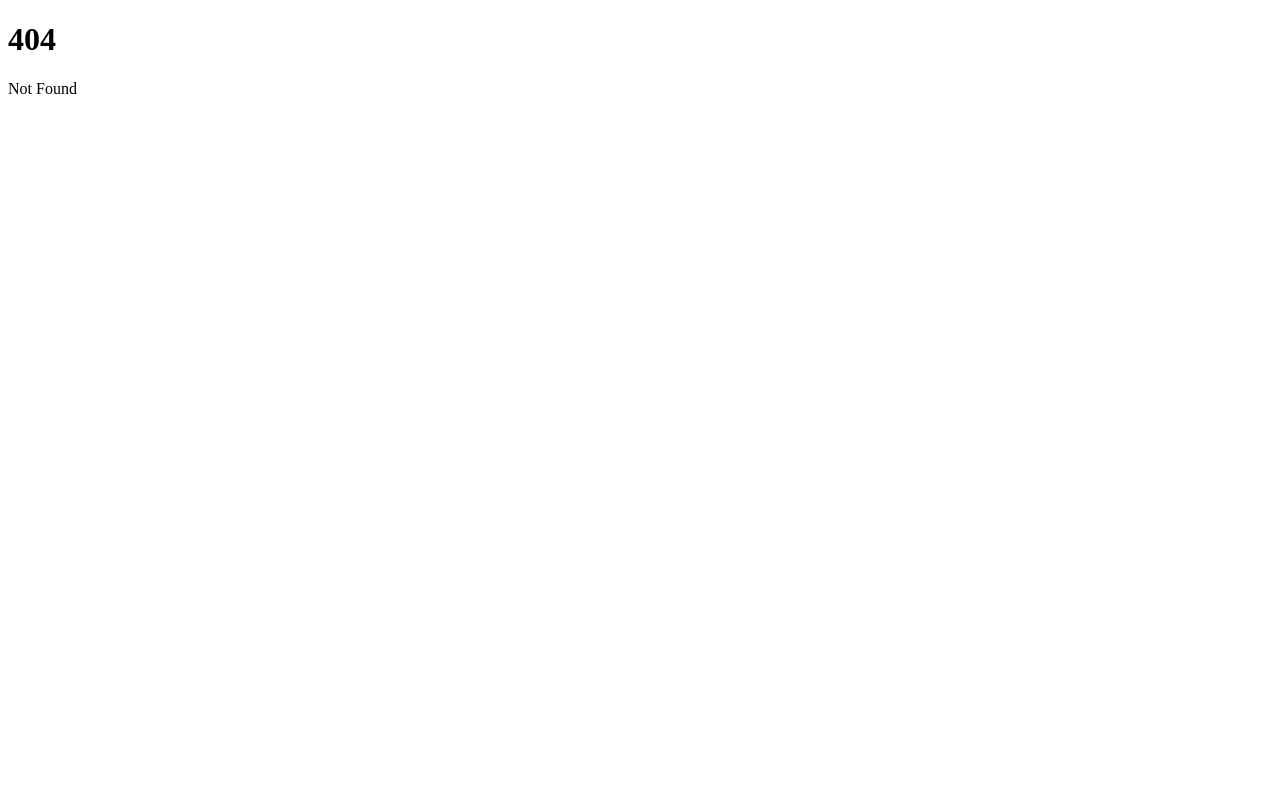
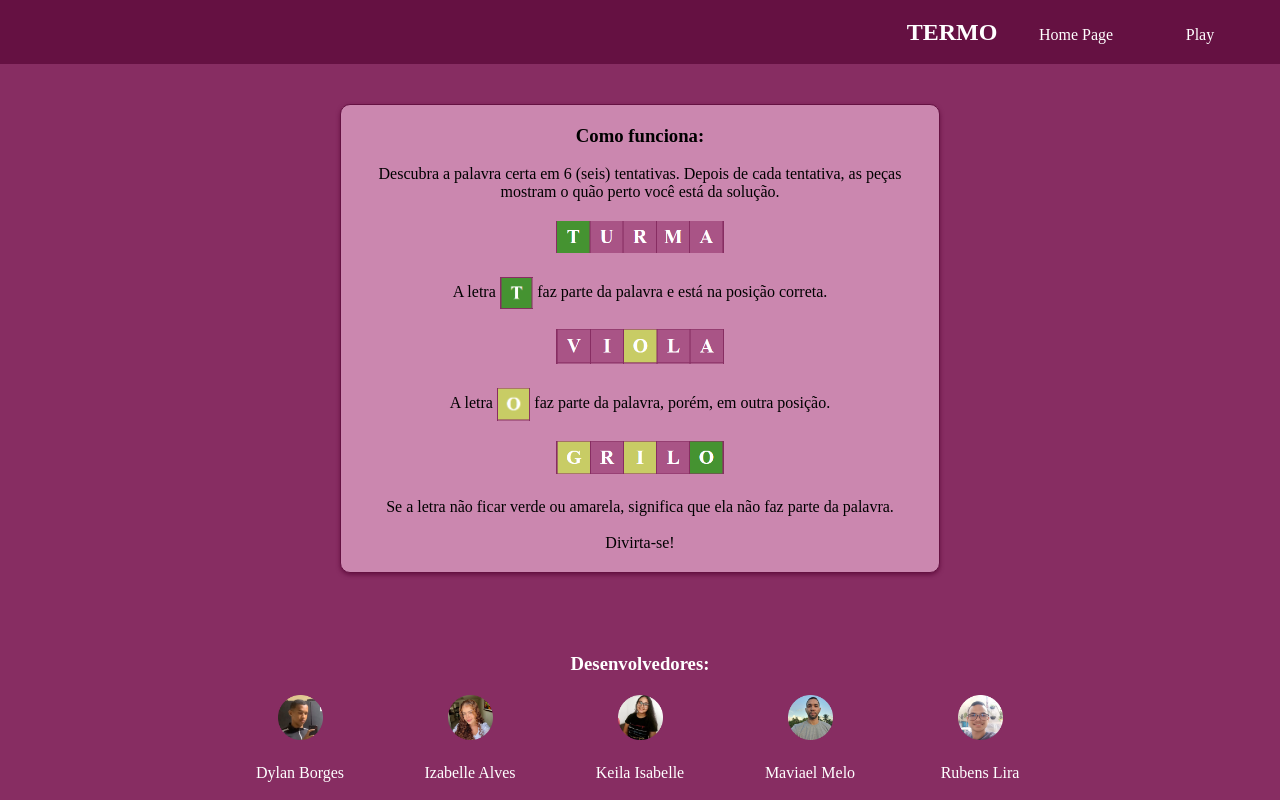
Before and after one commit to IzabelleAlves/Termo-game, a SvelteKit app: page /about in a window 1280 px wide. Before the commit this address had no page. Shown: the top 800 px of the page. Built offline with nearby package versions, Linux system fonts and the light colour scheme.

Commit message:
manutenção final

```diff
--- a/src/routes/+page.svelte
+++ b/src/routes/+page.svelte
@@ -18,8 +18,8 @@
         <img src="\images\Logo.png" alt="Logo T">
     </figure>
     <nav class="menuHomePage">
-        <a class="menu" href="/jogar">Play</a>
-        <a class="menu" href="/sobre">About</a>
+        <a class="menu" href="/play">Play</a>
+        <a class="menu" href="/about">About</a>
     </nav>
 </article>
 
--- a/src/routes/sobre/+page.svelte
+++ b/src/routes/about/+page.svelte
@@ -1,6 +1,6 @@
 <script lang="ts">
 	import '../../styles/global.css';
-	import '../../styles/sobre.css';
+	import '../../styles/about.css';
 	import Footer from '../components/footer.svelte';
 
 	let tituloDoJogo: string = 'TERMO';
@@ -12,7 +12,7 @@
 	<nav class="navigationMenu">
 		<h1 class="menu">TERMO</h1>
 		<a class="menu" href="/">Home Page</a>
-		<a class="menu" href="/jogar">Play</a>
+		<a class="menu" href="/play">Play</a>
 	</nav>
 </header>
 <section class="game-instructions">
@@ -23,15 +23,15 @@
 		Descubra a palavra certa em 6 (seis) tentativas. Depois de cada tentativa,
 		as peças mostram o quão perto você está da solução.
 	  </p>
-	  <img class="sobre" src="/images/letraCorreta.png" alt="Exemplo 1" />
+	  <img class="about" src="/images/letraCorreta.png" alt="Exemplo 1" />
 
-	  <p> A letra <img class="sobre-icon" src="/images/letraCorretaUnica.png" alt="Exemplo 2" /> faz parte da palavra e está na posição correta. </p>
+	  <p> A letra <img class="about-icon" src="/images/letraCorretaUnica.png" alt="Exemplo 2" /> faz parte da palavra e está na posição correta. </p>
 
-	  <img class="sobre" src="/images/LetraPosicaoErrada.png" alt="Exemplo 3" />
+	  <img class="about" src="/images/LetraPosicaoErrada.png" alt="Exemplo 3" />
 
-	  <p> A letra <img class="sobre-icon" src="/images/LetraPosicaoErradaUnica.png" alt="Exemplo 4" /> faz parte da palavra, porém, em outra posição. </p>
+	  <p> A letra <img class="about-icon" src="/images/LetraPosicaoErradaUnica.png" alt="Exemplo 4" /> faz parte da palavra, porém, em outra posição. </p>
 
-	  <img class="sobre" src="/images/palavraCompleta.png" alt="Exemplo 5" />
+	  <img class="about" src="/images/palavraCompleta.png" alt="Exemplo 5" />
 	  <p>Se a letra não ficar verde ou amarela, significa que ela não faz parte da palavra.</p>
 	  <br>
 	  <p>Divirta-se!</p>
--- a/src/routes/jogar/+page.svelte
+++ b/src/routes/play/+page.svelte
@@ -1,6 +1,6 @@
 <script lang="ts">
     import "../../styles/global.css"
-    import "../../styles/jogar.css"
+    import "../../styles/play.css"
 	import Footer from "../components/footer.svelte";
 
     let tituloDoJogo: string = "TERMO"
@@ -12,7 +12,7 @@
     <h1>TERMO</h1>
     <nav class="navigationMenu">
         <a class="menu" href="/">Home Page</a>
-        <a class="menu" href="/sobre">About</a>
+        <a class="menu" href="/about">About</a>
     </nav>
 </header>
 
--- a/src/styles/sobre.css
+++ b/src/styles/about.css
@@ -2,7 +2,7 @@
     --letter-height: 34px;
 }
 
-/* Estilo para WebKit */
+/* Estilo para scrollbar */
 ::-webkit-scrollbar {
     width: 12px;
 }
```
Also changed, not shown: src/styles/play.css (renamed from src/styles/jogar.css).
